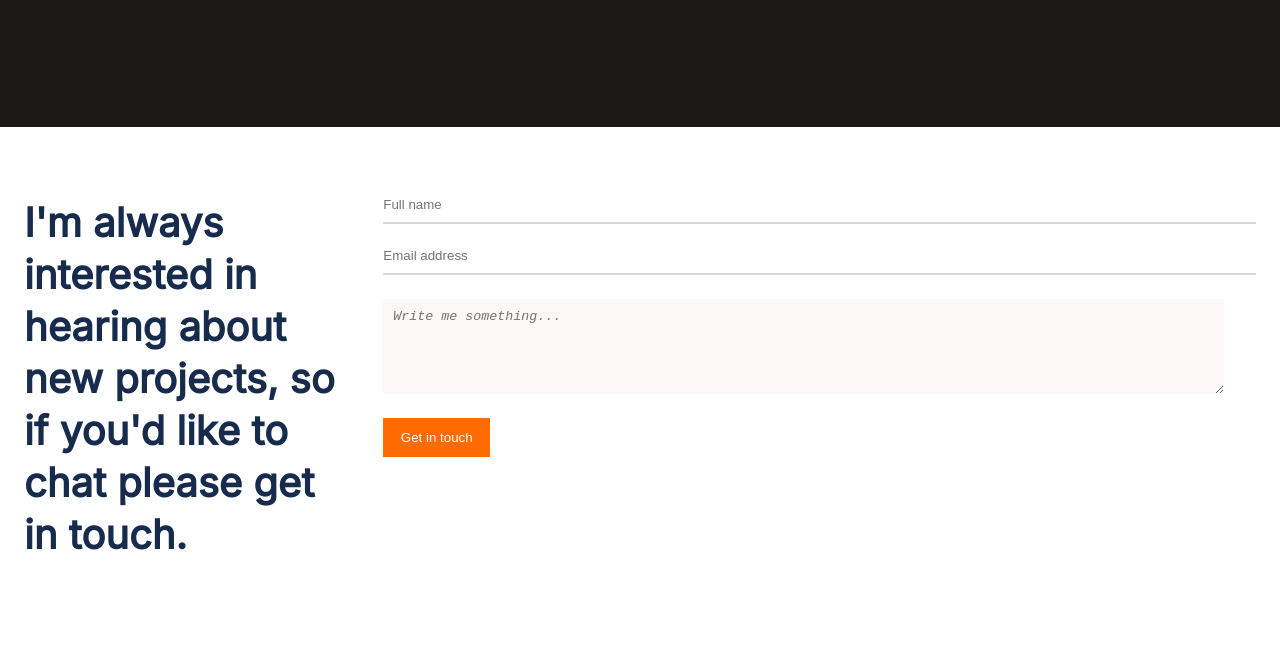
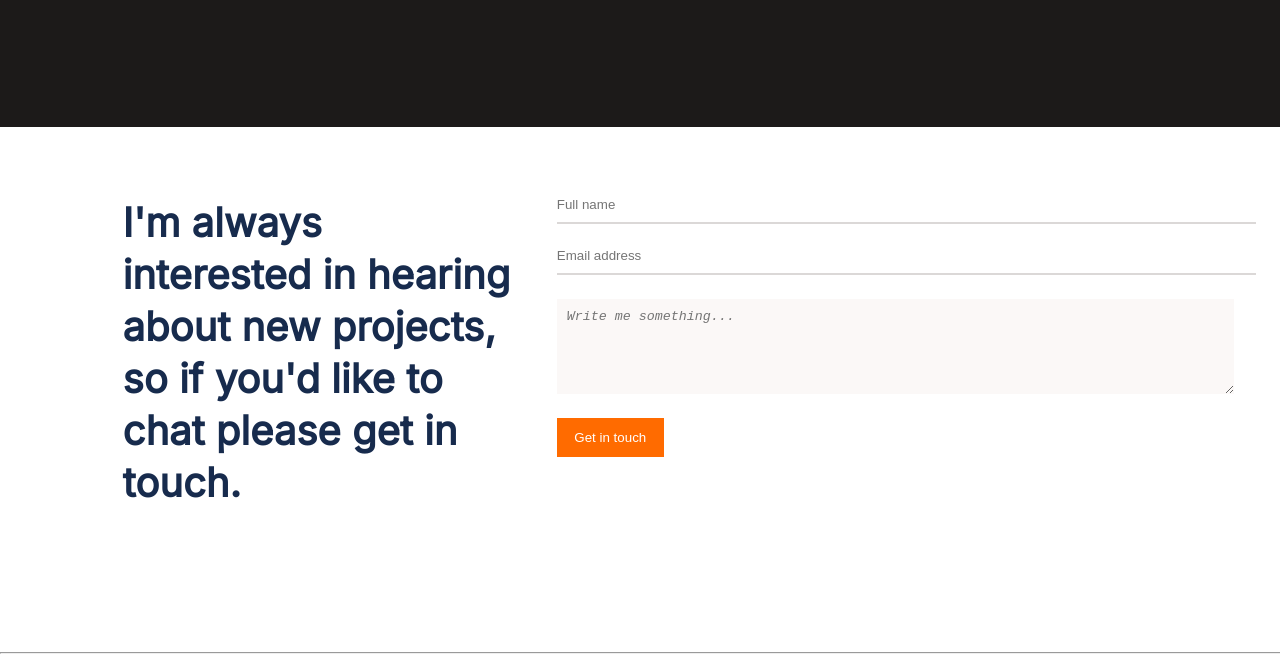
Before and after one commit to Obimbo07/Portfolio-2, a website: page index.html in a window 1280 px wide. Shown: the part 3282-3942 px from the top of the page. Drawn offline with Linux system fonts and the light colour scheme.

Commit message:
Update style.css

```diff
--- a/style.css
+++ b/style.css
@@ -566,7 +566,7 @@ form {
 
   #works-title {
     margin-left: 9%;
-    width: 110%;
+    width: 106%;
   }
 
   .works-break {
@@ -665,7 +665,8 @@ form {
     font-weight: 700;
     line-height: 52px;
     letter-spacing: 0;
-    width: 455px;
+    width: 700px;
+    margin-left: 8%;
   }
 
   .submit-btn {
```
